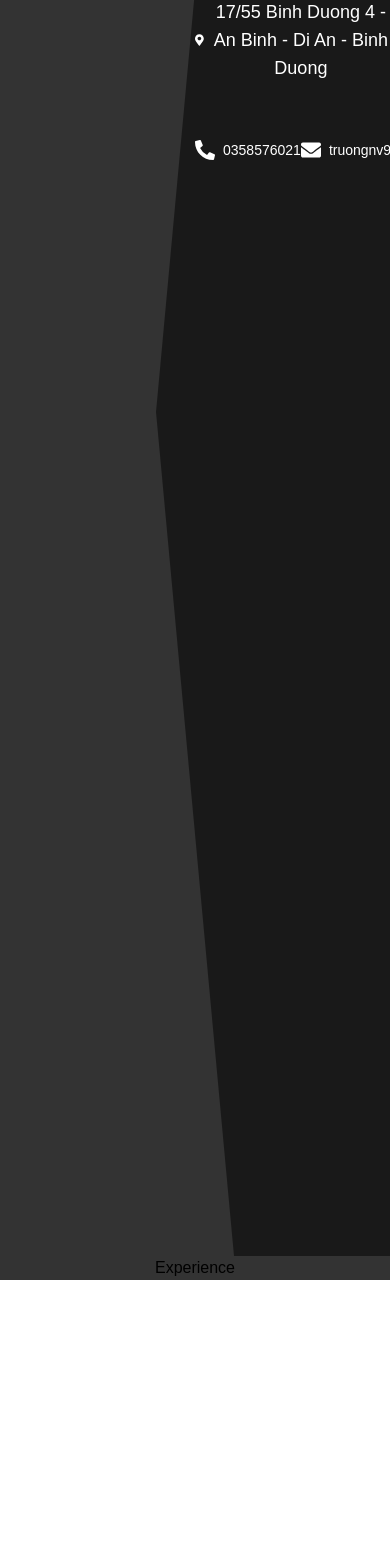
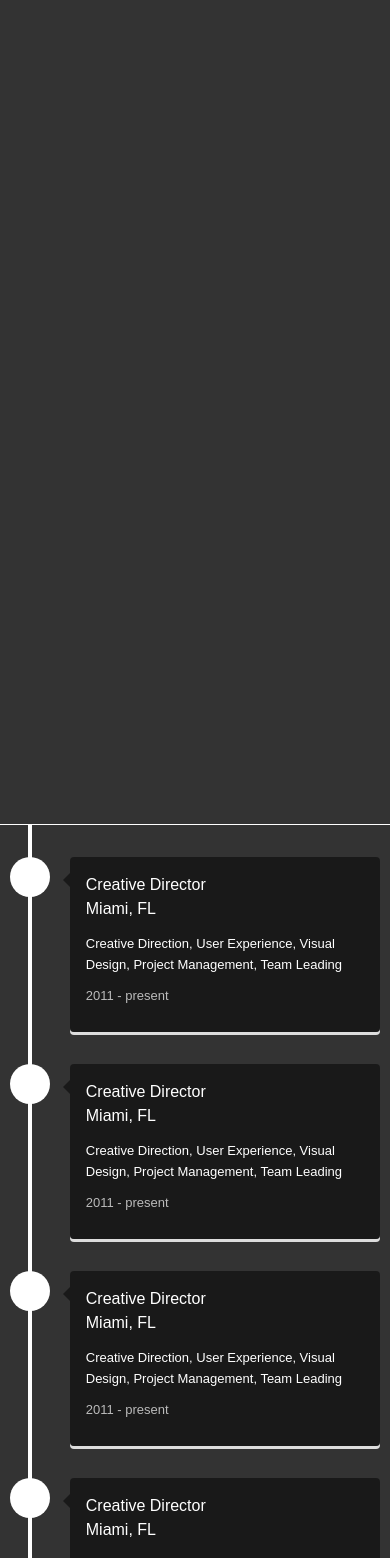
Before and after one commit to nguyenvantruong9902/Introduce, a React (Create React App) app: page / in a window 390 px wide. Shown: the part 432-1990 px from the top of the page. Before the commit the page ends 1712 px from the top, so only its background shows below. Built offline with nearby package versions, Linux system fonts and the light colour scheme.

Commit message:
responsive and add timeline

```diff
--- a/package.json
+++ b/package.json
@@ -21,6 +21,7 @@
     "react-icons": "^4.3.1",
     "react-reveal": "^1.2.2",
     "react-scripts": "4.0.3",
+    "react-vertical-timeline-component": "^3.5.2",
     "typescript": "^4.1.2",
     "web-vitals": "^1.0.1"
   },
--- a/public/index.html
+++ b/public/index.html
@@ -21,7 +21,7 @@
       work correctly both with client-side routing and a non-root public URL.
       Learn how to configure a non-root public URL by running `npm run build`.
     -->
-  <title>My Profile</title>
+  <title>Nguyen Van Truong</title>
 </head>
 
 <body>
--- /dev/null
+++ b/src/containers/Experience/Experience.styles.ts
@@ -0,0 +1,7 @@
+import styled from '@emotion/styled';
+
+export const WrapperExperience = styled.div`
+  .vertical-timeline-element-icon {
+    box-shadow: none;
+  }
+`;
--- a/src/containers/Experience/index.tsx
+++ b/src/containers/Experience/index.tsx
@@ -1,9 +1,62 @@
 import React from 'react';
+import { VerticalTimeline, VerticalTimelineElement } from 'react-vertical-timeline-component';
 
+import { WrapperExperience } from './Experience.styles';
+
+import 'react-vertical-timeline-component/style.min.css';
 interface ExperienceProps {
   visible?: boolean;
 }
 
 export const Experience: React.FC<ExperienceProps> = ({ visible }) => {
-  return <div className="flex justify-center relative">Experience</div>;
+  return (
+    <WrapperExperience className="flex justify-center relative border-t border-solid border-white">
+      <VerticalTimeline>
+        <VerticalTimelineElement
+          className="vertical-timeline-element--work"
+          contentStyle={{ background: 'rgba(0, 0, 0, 0.5)', color: 'white' }}
+          contentArrowStyle={{ borderRight: '7px solid  rgba(0, 0, 0, 0.5)' }}
+          date="2011 - present"
+          iconStyle={{ background: 'white' }}
+        >
+          <h3 className="vertical-timeline-element-title">Creative Director</h3>
+          <h4 className="vertical-timeline-element-subtitle">Miami, FL</h4>
+          <p>Creative Direction, User Experience, Visual Design, Project Management, Team Leading</p>
+        </VerticalTimelineElement>
+        <VerticalTimelineElement
+          className="vertical-timeline-element--work"
+          contentStyle={{ background: 'rgba(0, 0, 0, 0.5)', color: 'white' }}
+          contentArrowStyle={{ borderRight: '7px solid  rgba(0, 0, 0, 0.5)' }}
+          date="2011 - present"
+          iconStyle={{ background: 'white' }}
+        >
+          <h3 className="vertical-timeline-element-title">Creative Director</h3>
+          <h4 className="vertical-timeline-element-subtitle">Miami, FL</h4>
+          <p>Creative Direction, User Experience, Visual Design, Project Management, Team Leading</p>
+        </VerticalTimelineElement>
+        <VerticalTimelineElement
+          className="vertical-timeline-element--work"
+          contentStyle={{ background: 'rgba(0, 0, 0, 0.5)', color: 'white' }}
+          contentArrowStyle={{ borderRight: '7px solid  rgba(0, 0, 0, 0.5)' }}
+          date="2011 - present"
+          iconStyle={{ background: 'white' }}
+        >
+          <h3 className="vertical-timeline-element-title">Creative Director</h3>
+          <h4 className="vertical-timeline-element-subtitle">Miami, FL</h4>
+          <p>Creative Direction, User Experience, Visual Design, Project Management, Team Leading</p>
+        </VerticalTimelineElement>
+        <VerticalTimelineElement
+          className="vertical-timeline-element--work"
+          contentStyle={{ background: 'rgba(0, 0, 0, 0.5)', color: 'white' }}
+          contentArrowStyle={{ borderRight: '7px solid  rgba(0, 0, 0, 0.5)' }}
+          date="2011 - present"
+          iconStyle={{ background: 'white' }}
+        >
+          <h3 className="vertical-timeline-element-title">Creative Director</h3>
+          <h4 className="vertical-timeline-element-subtitle">Miami, FL</h4>
+          <p>Creative Direction, User Experience, Visual Design, Project Management, Team Leading</p>
+        </VerticalTimelineElement>
+      </VerticalTimeline>
+    </WrapperExperience>
+  );
 };
--- a/src/containers/Hobby/Hobby.styles.ts
+++ b/src/containers/Hobby/Hobby.styles.ts
@@ -1,8 +1,8 @@
 import styled from '@emotion/styled';
 
 export const StyledFadeRight = styled.div`
-  -webkit-clip-path: polygon(40% 0, 100% 0, 100% 100%, 60% 100%);
-  clip-path: polygon(40% 0, 100% 0, 100% 100%, 60% 100%);
-
-  background-color: rgba(0, 0, 0, 0.5);
+  @media only screen and (min-width: 992px) {
+    -webkit-clip-path: polygon(40% 0, 100% 0, 100% 100%, 60% 100%);
+    clip-path: polygon(40% 0, 100% 0, 100% 100%, 60% 100%);
+  }
 `;
--- a/src/containers/Hobby/index.tsx
+++ b/src/containers/Hobby/index.tsx
@@ -10,8 +10,8 @@ interface HobbyProps {
 export const Hobby: React.FC<HobbyProps> = ({ visible }) => {
   return (
     <div className="relative w-full overflow-hidden">
-      <Fade right when={visible}>
-        <StyledFadeRight className="flex w-full h-screen">Hello</StyledFadeRight>
+      <Fade bottom when={visible}>
+        <StyledFadeRight className="flex w-full h-screen large:bg-black-opacity-50">Hello</StyledFadeRight>
       </Fade>
     </div>
   );
--- a/src/containers/Information/Information.styles.ts
+++ b/src/containers/Information/Information.styles.ts
@@ -1,13 +1,15 @@
 import styled from '@emotion/styled';
 
 export const StyledFadeLeft = styled.div`
-  -webkit-clip-path: polygon(0 0, 60% 0, 40% 100%, 0 100%);
-  clip-path: polygon(0 0, 60% 0, 40% 100%, 0 100%);
+  @media only screen and (min-width: 992px) {
+    -webkit-clip-path: polygon(0 0, 60% 0, 40% 100%, 0 100%);
+    clip-path: polygon(0 0, 60% 0, 40% 100%, 0 100%);
+  }
 `;
 
 export const StyledFadeTop = styled.div`
-  -webkit-clip-path: polygon(60% 0, 100% 0, 100% 100%, 40% 100%);
-  clip-path: polygon(60% 0, 100% 0, 100% 100%, 40% 100%);
-
-  background-color: rgba(0, 0, 0, 0.5);
+  @media only screen and (min-width: 992px) {
+    -webkit-clip-path: polygon(60% 0, 100% 0, 100% 100%, 40% 100%);
+    clip-path: polygon(60% 0, 100% 0, 100% 100%, 40% 100%);
+  }
 `;
--- a/src/containers/Information/index.tsx
+++ b/src/containers/Information/index.tsx
@@ -14,35 +14,35 @@ export const Information: React.FC<InformationProps> = ({ visible }) => {
     <div className="flex justify-center relative w-full">
       <div className="absolute w-full">
         <Fade bottom when={visible}>
-          <StyledFadeLeft></StyledFadeLeft>
+          <StyledFadeLeft className="h-screen"></StyledFadeLeft>
         </Fade>
       </div>
 
       <div className="w-full overflow-hidden">
         <Fade top when={visible}>
-          <StyledFadeTop className="flex justify-end items-center h-screen">
+          <StyledFadeTop className="flex justify-center large:justify-end items-center large:h-screen large:bg-black-opacity-50 py-12">
             <Pulse when={visible} delay={1000}>
-              <div className="text-white w-1/2 text-center text-lg">
+              <div className="text-white large:w-1/2 px-4 text-center text-lg">
                 <p className="text-3xl mb-8 font-bold">Contact Information</p>
                 <p>Nguyen Van Truong</p>
                 <p>Male</p>
                 <p>12/10/1999</p>
 
-                <div className="flex justify-center items-center">
+                <div className="flex justify-center sm:items-center items-baseline">
                   <FaMapMarkerAlt className="mr-2 text-xl" />
                   17/55 Binh Duong 4 - An Binh - Di An - Binh Duong
                 </div>
 
-                <div className="flex justify-around text-sm mt-12">
-                  <div className="flex items-center">
+                <div className="flex text-sm sm:mt-12 flex-col items-center sm:flex-row sm:justify-around">
+                  <div className="flex items-center mt-4 sm:mt-0">
                     <FaPhoneAlt className="mr-2 text-xl" />
                     <span>0358576021</span>
                   </div>
-                  <div className="flex items-center">
+                  <div className="flex items-center mt-4 sm:mt-0">
                     <FaEnvelope className="mr-2 text-xl" />
                     <a href="mailto:truongnv9902@gmail.com">truongnv9902@gmail.com</a>
                   </div>
-                  <div className="flex items-center">
+                  <div className="flex items-center mt-4 sm:mt-0">
                     <FaFacebook className="mr-2 text-xl" />
                     <a href="https://www.facebook.com/banhtitung/" target={`_blank`}>
                       Phi Truong
--- a/tailwind.config.js
+++ b/tailwind.config.js
@@ -2,7 +2,19 @@ module.exports = {
   purge: ['./src/**/*.{js,jsx,ts,tsx}', './public/index.html'],
   darkMode: false, // or 'media' or 'class'
   theme: {
-    extend: {},
+    extend: {
+      screens: {
+        large: '992px',
+      },
+      colors: {
+        black: {
+          'opacity-50': '#00000080',
+        },
+      },
+      backgroundColor: (theme) => ({
+        ...theme('colors'),
+      }),
+    },
   },
   variants: {
     extend: {},
```
Also changed, not shown: 1 other file (tests, documents, lock files or other folders).
